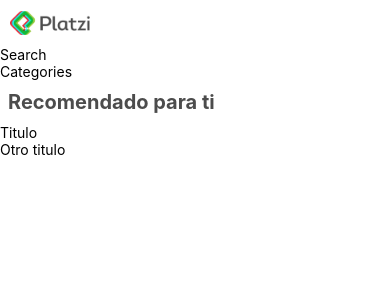
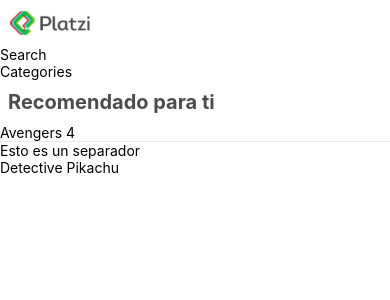
Before and after one commit to gabrielelpidio/PlatziVideoApp, a React Native app: screen / in a window 390 px wide. Shown: the top 300 px of the page. Built offline with nearby package versions, Linux system fonts and the light colour scheme.

Commit message:
Added vertical separator

```diff
--- /dev/null
+++ b/src/videos/components/empty.js
@@ -0,0 +1,22 @@
+import React from 'react';
+import { View, Text, StyleSheet } from 'react-native';
+
+function Empty(props) {
+
+  return(
+    <View style={styles.container}>
+      <Text style={styles.text}>{props.text}</Text>
+    </View>
+  )
+}
+
+const styles = StyleSheet.create({
+  container:{
+    padding: 10,
+  },
+  text: {
+    fontSize: 16,
+  }
+})
+
+export default Empty
--- /dev/null
+++ b/src/videos/components/vertical-separator.js
@@ -0,0 +1,23 @@
+import React from 'react'
+import { View, Text, StyleSheet } from 'react-native';
+
+const VerticalSeparator = (props) => {
+  return (
+    <View style={[
+      styles.separator,
+      {
+        borderTopColor: (props.color) ? props.color : '#eaeaea'
+      }
+      ]}>
+      <Text>Esto es un separador</Text>
+    </View>
+  )
+}
+
+const styles = StyleSheet.create({
+  separator: {
+    borderTopWidth: 1,
+  }
+})
+
+export default VerticalSeparator
--- a/src/videos/containers/suggestions-list.js
+++ b/src/videos/containers/suggestions-list.js
@@ -4,18 +4,24 @@
   Text
 } from 'react-native'
 import Layout from '../components/suggestion-list-layout';
+import Empty from '../components/empty';
+import VerticalSeparator from '../components/vertical-separator';
 
 class SuggestionList extends Component {
+  renderEmpty = () => <Empty text="No se encontraron sugerencias :("/>
+  itemSeparator = () => <VerticalSeparator/>
+
   render() {
     const list = [
       {
-        title: 'Titulo',
+        title: 'Avengers 4',
         key: '1'
       },
       {
-        title: 'Otro titulo',
+        title: 'Detective Pikachu',
         key: '2'
       }
+
     ]
     return (
       <Layout
@@ -23,6 +29,8 @@
       >
         <FlatList
           data={list}
+          ListEmptyComponent={this.renderEmpty}
+          ItemSeparatorComponent={this.itemSeparator}
           renderItem={({ item }) => <Text>{item.title}</Text>}
         />
       </Layout>
```
